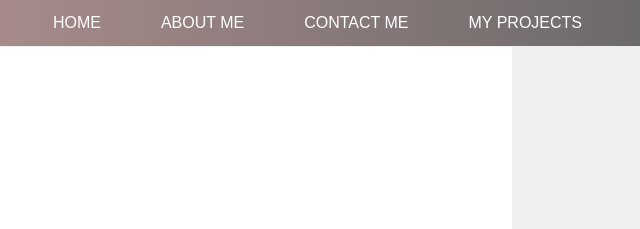
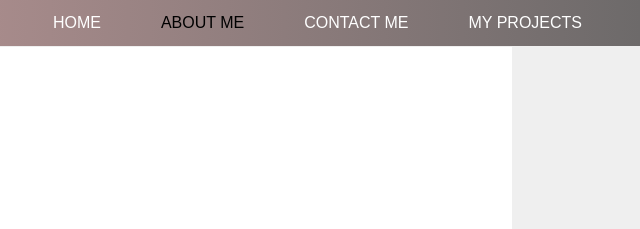
Before and after one commit to Aavishkumar/CQ, a plain HTML site: page about.html in a window 1280 px wide. Shown: the top 229 px of the page, 640-1280 px from the left. Drawn offline with Linux system fonts and the light colour scheme.

Commit message:
Update about.html

```diff
--- a/about.html
+++ b/about.html
@@ -14,7 +14,7 @@
         <span id="toggle" onclick="myfunction()">&#9776;</span>
         <ul id="list">
           <a href="index.html"><li>Home</li></a>
-          <a href="about.html"><li>About me</li></a>
+          <a href="about.html"><li class="menu-key">About me</li></a>
           <a href="contact.html"><li>contact me</li></a>
           <a href="project.html"><li>my projects</li></a>
         </ul>
```
